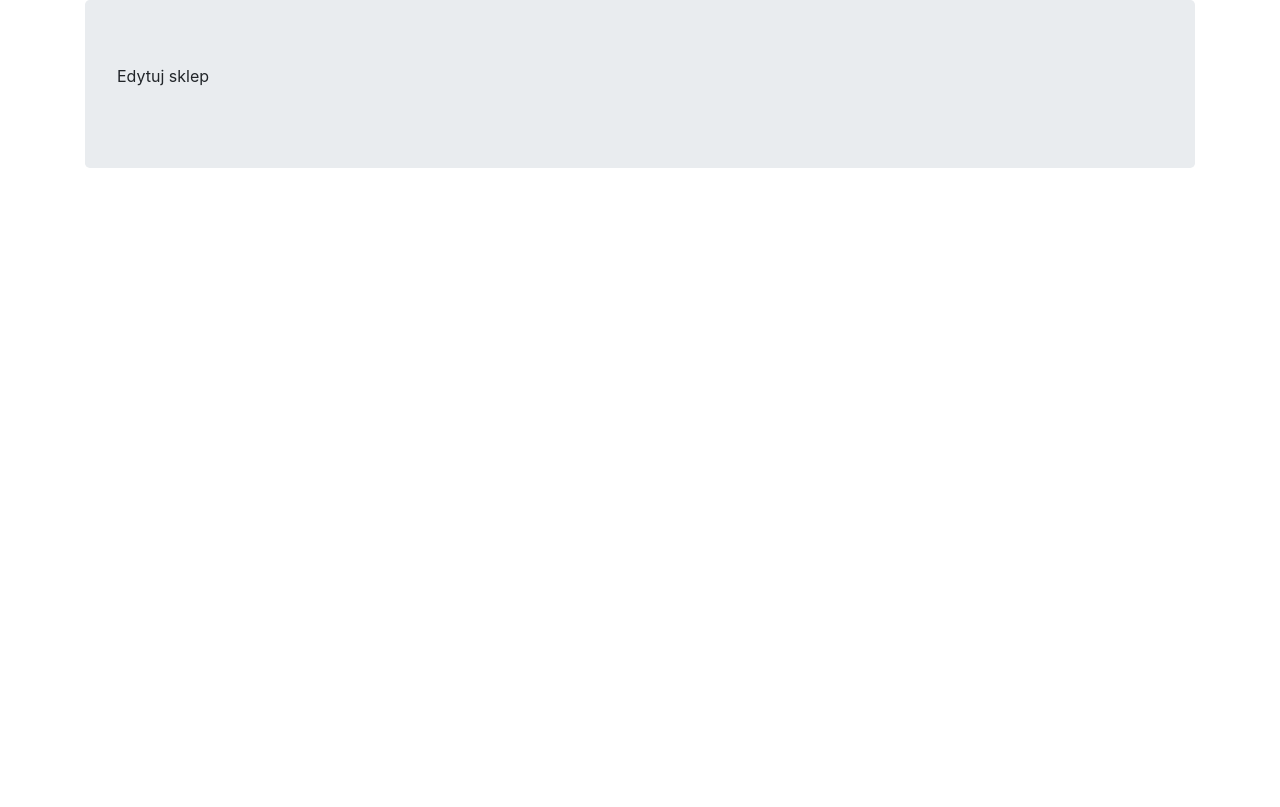
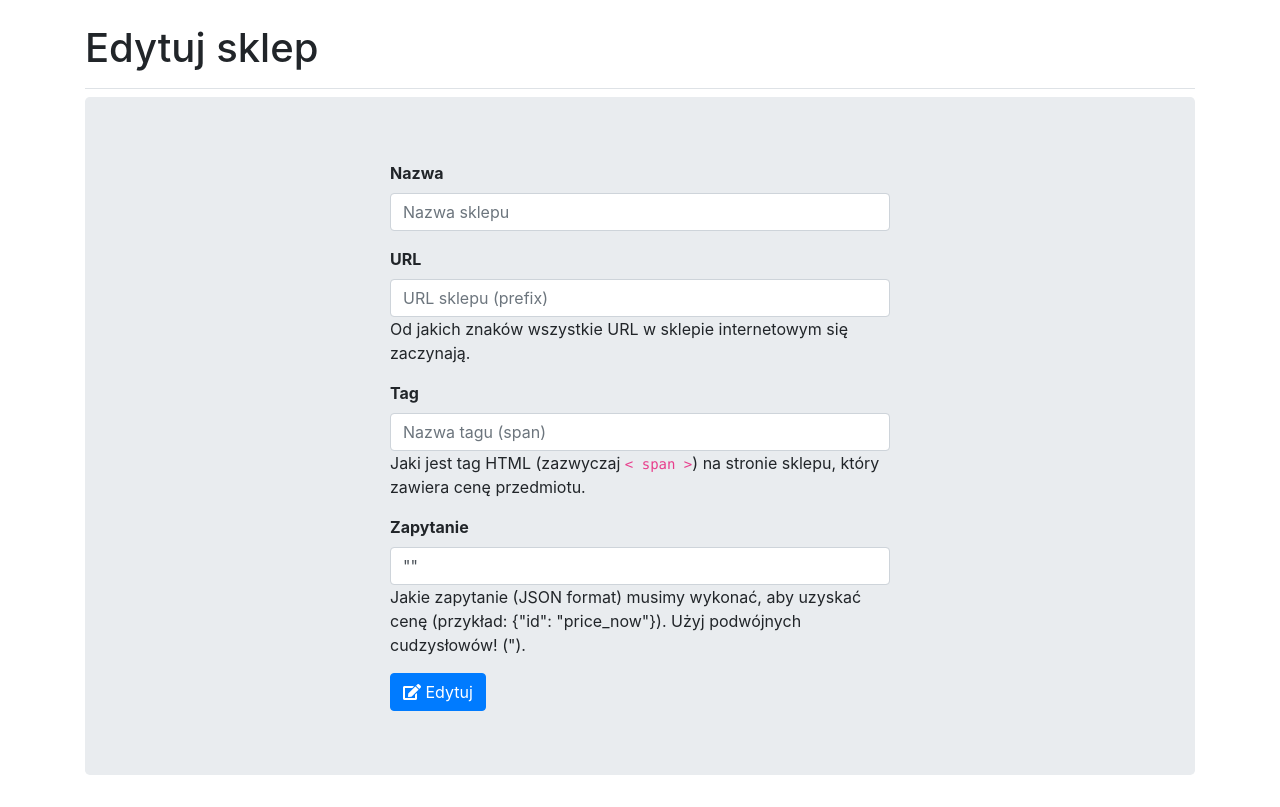
Before and after one commit to aurebrus/Achtung, a Flask app: template src/templates/stores/edit_store.html in a window 1280 px wide. Shown: the part 56-863 px from the top of the page. Before the commit the page ends 224 px from the top, so only its background shows below. Run offline with Flask 2, Linux system fonts and the light colour scheme; the template is opened without the code that fills it, so the values that code supplies are empty; some libraries are stand-ins or nearby versions.

Commit message:
Creating shops, deleting, editing shops, templates for shops

```diff
--- a/src/models/alerts/views.py
+++ b/src/models/alerts/views.py
@@ -17,6 +17,7 @@ def create_alert():
         item.save_to_mongo()
         alert = Alert(session['email'], price_limit, item._id)
         alert.load_item_price() #zapisuje już do mongo
+        return redirect(url_for('users.user_alerts'))
 
     return render_template('alerts/create_alert.html')
 
--- a/src/templates/alerts/create_alert.html
+++ b/src/templates/alerts/create_alert.html
@@ -17,7 +17,7 @@
         <div class="form-group">
             <label for="price_limit"><strong>Limit ceny </strong></label>
             <input type="text" class="form-control" id="price_limit" name="price_limit" placeholder="Cena, która cię interesuje" aria-describedby="priceLimit">
-            <p id="priceLimit" class="help-block">Gdy powyższa cena przedmiotu zostanie osiągnięta, wyślę do Ciebie wiadomość e-mailową.</p>
+            <span id="priceLimit" class="help-block">Gdy powyższa cena przedmiotu zostanie osiągnięta, wyślę do Ciebie wiadomość e-mailową.</span>
         </div>
         <button type="submit" class="btn btn-primary"><i class="fas fa-cart-plus"></i> Utwórz alert</button>
     </form>
--- a/src/templates/stores/edit_store.html
+++ b/src/templates/stores/edit_store.html
@@ -1,6 +1,32 @@
 {% extends "base.html" %}
 {% block content %}
+<div class="pb-2 mt-4 mb-2 border-bottom">
+    <h1>Edytuj sklep</h1>
+</div>
 <div class="jumbotron">
-    <p>Edytuj sklep</p>
+<div class="form-size">
+    <form method="POST">
+        <div class="form-group">
+            <label for="name"><strong>Nazwa</strong></label>
+            <input type="text" class="form-control" id="name" name="name" placeholder="Nazwa sklepu" value="{{ store.name }}">
+        </div>
+        <div class="form-group">
+            <label for="url_prefix"><strong>URL</strong></label>
+            <input type="text" class="form-control" id="url_prefix" name="url_prefix" placeholder="URL sklepu (prefix)" value="{{ store.url_prefix }}" aria-describedby="prefixHelp">
+            <span id="prefixHelp" class="help-block">Od jakich znaków wszystkie URL w sklepie internetowym się zaczynają.</span>
+        </div>
+        <div class="form-group">
+            <label for="tag_name"><strong>Tag</strong></label>
+            <input type="text" class="form-control" id="tag_name" name="tag_name" placeholder="Nazwa tagu (span)" value="{{ store.tag_name }}" aria-describedby="tagHelp">
+            <span id="tagHelp" class="help-block">Jaki jest tag HTML (zazwyczaj <code>< span ></code>) na stronie sklepu, który zawiera cenę przedmiotu.</span>
+        </div>
+        <div class="form-group">
+            <label for="query"><strong>Zapytanie</strong></label>
+            <input type="text" class="form-control" id="query" name="query" placeholder="Zapytanie, które wyszuka cenę" value='{{ store.query | tojson }}' aria-describedby="queryHelp">
+            <span id="queryHelp" class="help-block">Jakie zapytanie (JSON format) musimy wykonać, aby uzyskać cenę (przykład: {"id": "price_now"}). Użyj podwójnych cudzysłowów! (").</span>
+        </div>
+        <button type="submit" class="btn btn-primary"><i class="fas fa-edit"></i> Edytuj</button>
+    </form>
+</div>
 </div>
 {% endblock %}
--- a/src/templates/stores/store.html
+++ b/src/templates/stores/store.html
@@ -1,6 +1,10 @@
 {% extends "base.html" %}
 {% block content %}
 <div class="jumbotron">
-    <p>Sklepy</p>
+    <h1><strong><i class="fas fa-caret-right"></i> Nazwa sklepu:</strong> <small> "{{ store.name }}"</small></h1><br/>
+    <p><strong><i class="fas fa-scroll"></i> Opis: </strong></p>
+    <p>Wszystkie URL tej strony powinny rozpoczynać się na: {{ store.url_prefix }} </p>
+    <a class="btn btn-outline-warning" href="{{ url_for('stores.edit_store', store_id=store._id) }}" role="button"><i class="fas fa-edit"></i> Edytuj sklep</a>
+    <a class="btn btn-outline-danger" href="{{ url_for('stores.delete_store', store_id=store._id) }}" role="button"><i class="fas fa-trash-alt"></i> Usuń sklep</a>
 </div>
 {% endblock %}
```
Also changed, not shown: src/models/stores/store.py (+9 -1 lines), src/models/stores/views.py (+45 -5 lines), src/templates/stores/create_store.html (+27 -1 lines), src/templates/stores/store_list.html (+12 -2 lines).
